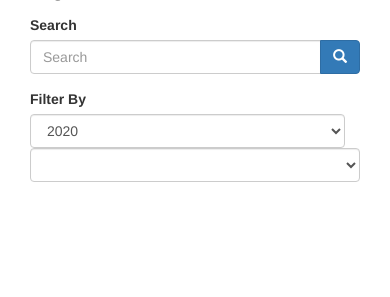
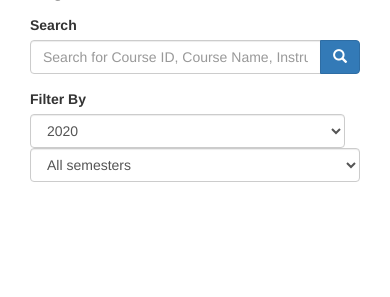
Before and after one commit to mkfsn/OsakaUniversityCourses, a Flask app: page / in a window 390 px wide. Shown: the part 115-412 px from the top of the page. Run offline with Flask 2, Linux system fonts and the light colour scheme; tables that the repository leaves empty hold one stand-in row (values such as "Sample post"); parts of the project's set-up code (start-up, migrations or seed data) failed here and were passed over; some libraries are stand-ins or nearby versions.

Commit message:
Update translations in index.html

```diff
--- a/app/templates/index.html
+++ b/app/templates/index.html
@@ -31,10 +31,10 @@
 <div id="query" class="col-lg-12 col-md-12 col-sm-12" style="padding-top:15px">
   <form class="form-horizontal" role="search" id="search-course">
     <div class="form-group">
-      <label for="coursename" class="col-sm-2 control-label">Search</label>
+      <label for="coursename" class="col-sm-2 control-label">{{ _("Search") }}</label>
       <div class="search col-sm-10 container-fluid">
         <div class="input-group">
-          <input type="text" class="form-control" placeholder="{{ _("Search") }}" id="coursename">
+          <input type="text" class="form-control" placeholder="{{ _("Search for Course ID, Course Name, Instructor") }}" id="coursename">
           <span class="input-group-btn">
             <button type="submit" class="btn btn-primary" style="display: inline-block">
               <span class="glyphicon glyphicon-search"></span>
@@ -44,7 +44,7 @@
       </div>
     </div>
     <div class="form-group">
-      <label for="filterby" class="col-sm-2 control-label">Filter By</label>
+      <label for="filterby" class="col-sm-2 control-label">{{ _("Filter By") }}</label>
       <div class="filter col-sm-10" style="padding-left:0">
         <div class="col-sm-6">
           <select class="form-control" id="filterby_year">
@@ -55,12 +55,12 @@
         </div>
         <div class="col-sm-6" style="padding-right:0">
           <select class="form-control" id="filterby_semester">
-            <option value=""></option>
-            <option value="1">1</option>
-            <option value="2">2</option>
-            <option value="3">3</option>
-            <option value="4">4</option>
-            <option value="5">5</option>
+            <option value="">{{ _("All semesters") }}</option>
+            <option value="1">{{ _("First semester") }}</option>
+            <option value="2">{{ _("Second semester") }}</option>
+            <option value="3">{{ _("Full year") }}</option>
+            <option value="4">{{ _("Intensive") }}</option>
+            <option value="5">{{ _("Continue to the next academic year") }}</option>
           </select>
         </div>
       </div>
```
